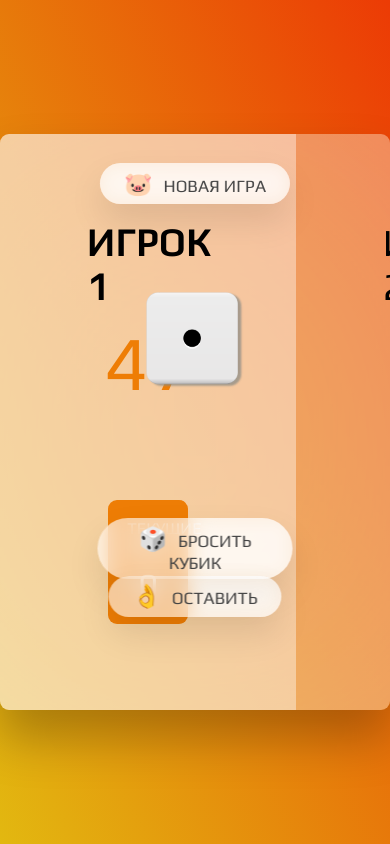
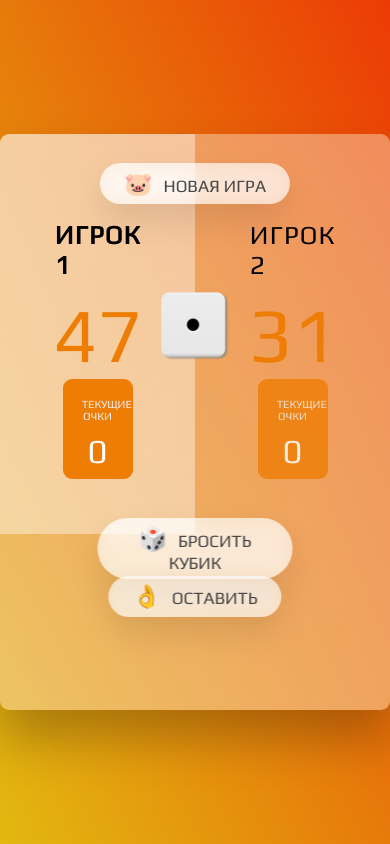
Before and after one commit to MonthuMont/diceGame, a plain HTML site: page index.html in a window 390 px wide. Drawn offline with Linux system fonts and the light colour scheme.

Commit message:
added: adaptive for mob

```diff
--- a/index.html
+++ b/index.html
@@ -8,7 +8,7 @@
     <title>Свинья</title>
   </head>
   <body>
-    <main>
+    <main class="main">
       <section class="player player--0 player--active">
         <h2 class="name" id="name--0">Игрок 1</h2>
         <p class="score" id="score--0">47</p>
--- a/style.css
+++ b/style.css
@@ -162,3 +162,39 @@ main {
   font-weight: 700;
   color: #d50b0b;
 }
+@media(max-width:666px){
+  .main{
+    max-width: 600px;
+  }
+  .current{
+    height: 100px;
+    width: 100px;
+  }
+}
+@media(max-width:560px){
+  .main{
+    max-width: 450px;
+  }
+}
+@media(max-width:560px){
+  /* .main{
+    flex-wrap: wrap;
+  } */
+  .player{
+    height: 400px;
+    width: 130px;
+  }
+  .current{
+    width: 70px;
+    height: 100px;
+  }
+  .name{
+    font-size: 26px;
+  }
+  .current-label{
+    font-size: 11px;
+  }
+  .dice{
+    height: 7rem;
+  }
+}
```
